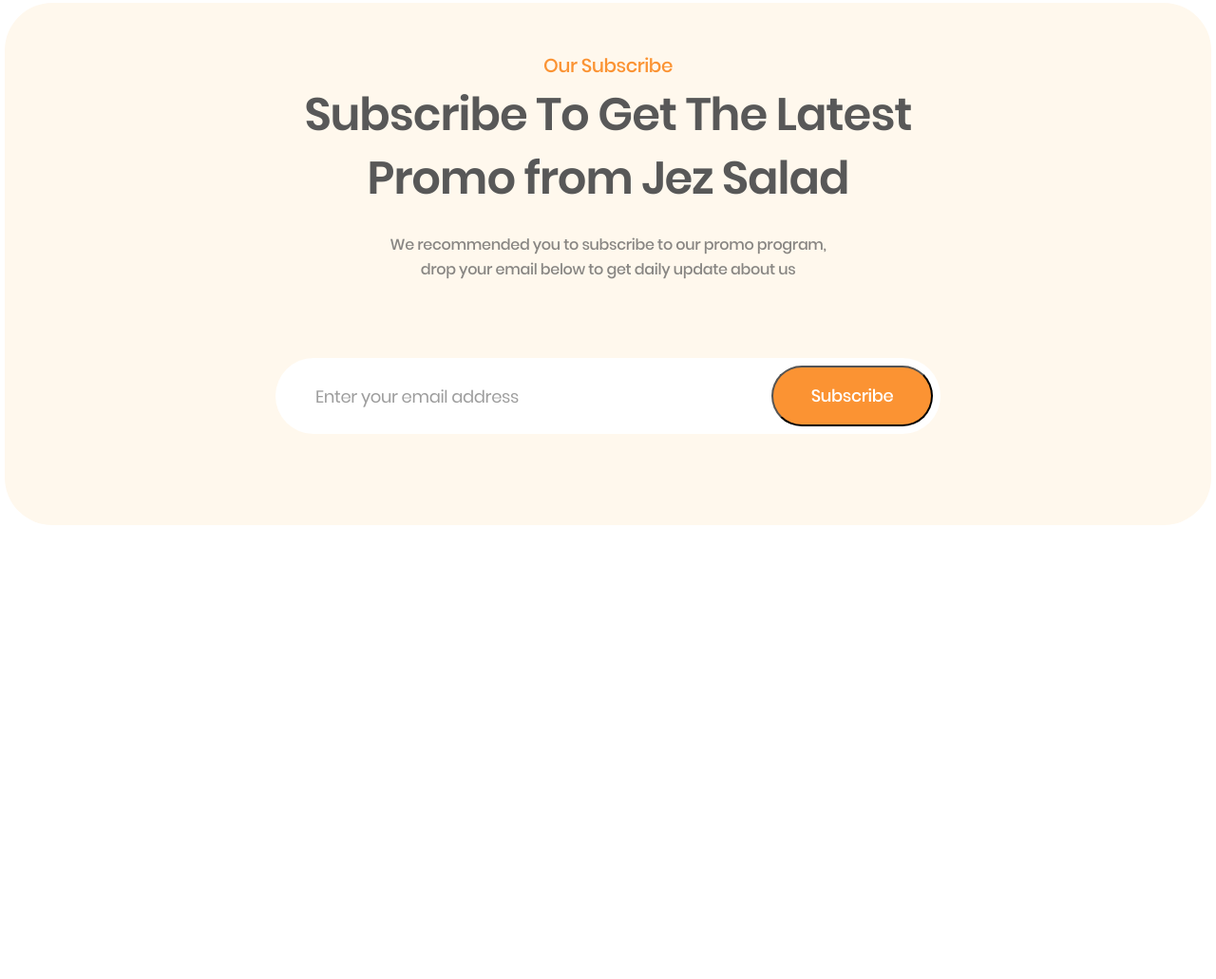
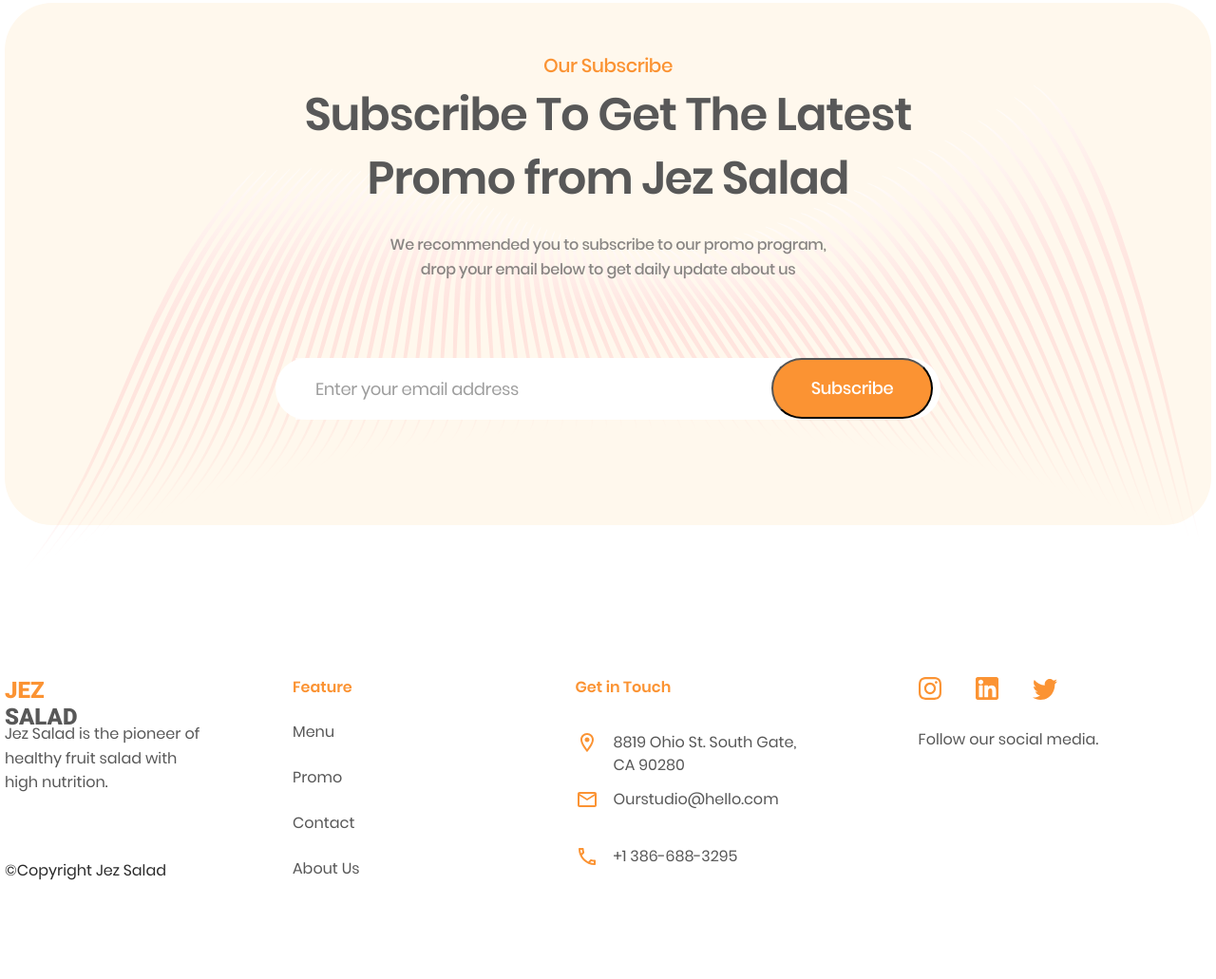
Before and after one commit to koniro/A2Design__internship, a website: page index.html in a window 1280 px wide. Shown: the part 3589-4620 px from the top of the page at 95% size. Before the commit the page ends 4142 px from the top, so only its background shows below. Drawn offline with nearby package versions, Linux system fonts and the light colour scheme; files whose address does not match are found by name.

Commit message:
page done in static form, then working on fucntionality

```diff
--- a/index.html
+++ b/index.html
@@ -344,9 +344,66 @@
                         <button type="submit" class="sub__form--btn">Subscribe</button>
                     </form>
                 </div>
+                <img src="./src/images/w2.svg" alt="" class="bg__wave">
             </div>
         </div>
     </section>
+    <footer>
+        <div class="container">
+            <div class="footer__content">
+                <div class="company__info">
+                    <h3 class="footer__h3">
+                        <span class="span__orange">JEZ</span> SALAD
+                    </h3>
+                    <p class="footer__p1">
+                        Jez Salad is the pioneer of
+                        healthy fruit salad with<br>
+                        high nutrition.
+                    </p>
+                    <p class="footer__p2">
+                        ©Copyright Jez Salad
+                    </p>
+                </div>
+                <div class="footer__menu">
+                    <h4 class="footer__h4">
+                        <span class="span__orange">Feature</span>
+                    </h4>
+                    <ul class="footer__ul__menu">
+                        <li class="fm__item">Menu</li>
+                        <li class="fm__item">Promo</li>
+                        <li class="fm__item">Contact</li>
+                        <li class="fm__item">About Us</li>
+                    </ul>
+                </div>
+                <div class="contact__info">
+                    <h4 class="footer__h4">
+                        <span class="span__orange">Get in Touch</span>
+                    </h4>
+                    <div class="contact__item">
+                        <img src="./src/icons/adr.svg" alt="" class="contact__img">
+                        <p class="contact__p">8819 Ohio St. South Gate,
+                            CA 90280</p>
+                    </div>
+                    <div class="contact__item">
+                        <img src="./src/icons/email.svg" alt="" class="contact__img">
+                        <p class="contact__p">Ourstudio@hello.com</p>
+                    </div>
+                    <div class="contact__item">
+                        <img src="./src/icons/phone.svg" alt="" class="contact__img">
+                        <p class="contact__p">+1 386-688-3295</p>
+                    </div>
+                </div>
+                <div class="media">
+                    <img src="./src/icons/inst.svg" alt="" class="media__icon" id="inst">
+                    <img src="./src/icons/linkedin.svg" alt="" class="media__icon" id="linkedin">
+                    <img src="./src/icons/twitter.svg" alt="" class="media__icon" id="twitter">
+                    <p class="media__p">
+                        Follow our social media.
+                    </p>
+                </div>
+            </div>
+        </div>
+    </footer>
 </main>
 </body>
 </html>
--- a/styles/style.css
+++ b/styles/style.css
@@ -1606,7 +1606,7 @@
 }
 
 .sub__form--text {
-
+    z-index: 3;
 }
 
 .sub__form--p1 {
@@ -1682,7 +1682,7 @@
 
     width: 700px;
     height: 80px;
-
+    z-index: 3;
 
     background: #FFFFFF;
     box-shadow: 0px 8px 20px -30px rgba(151, 109, 0, 0.08);
@@ -1769,3 +1769,179 @@
     color: #FFFFFF;
 
 }
+
+.bg__wave {
+    z-index: 1;
+    margin-top: -400px;
+    margin-left: -50px;
+    width: 1300px;
+}
+
+.footer__content {
+    height: 218px;
+    display: flex;
+    margin-top: 160px;
+    padding-bottom: 100px;
+}
+
+.company__info {
+    width: 212px;
+    display: flex;
+    flex-direction: column;
+    flex-wrap: nowrap;
+    align-items: flex-start;
+}
+.footer__h3 {
+    width: 124px;
+    height: 28px;
+
+    margin: 0;
+    font-family: 'Roboto';
+    font-style: normal;
+    font-weight: 900;
+    font-size: 24px;
+    line-height: 28px;
+    color: #585858;
+}
+.footer__p1 {
+    width: 212px;
+    height: 78px;
+
+
+    font-family: 'Poppins';
+    font-style: normal;
+    font-weight: 400;
+    font-size: 16px;
+    line-height: 160%;
+    /* or 26px */
+    margin: 19px 0 0 0;
+
+    /* #575757 */
+
+    color: #575757;
+}
+.footer__p2 {
+    width: 172px;
+    height: 24px;
+
+    margin: 67px 0 0 0;
+    font-family: 'Poppins';
+    font-style: normal;
+    font-weight: 400;
+    font-size: 16px;
+    line-height: 150%;
+    /* identical to box height, or 24px */
+
+
+    /* #2B2B2B */
+
+    color: #2B2B2B;
+}
+
+.footer__menu {
+    margin-left: 91px;
+}
+.footer__h4 {
+
+    height: 22px;
+
+    margin: 0 ;
+    font-family: 'Poppins';
+    font-style: normal;
+    font-weight: 600;
+    font-size: 16px;
+    line-height: 22px;
+    /* identical to box height, or 138% */
+
+    font-feature-settings: 'pnum' on, 'lnum' on;
+}
+.footer__ul__menu {
+    margin: 3px 0 0 0;
+}
+.fm__item {
+
+    height: 24px;
+
+    margin: 24px 0 0 0;
+    font-family: 'Poppins';
+    font-style: normal;
+    font-weight: 400;
+    font-size: 16px;
+    line-height: 150%;
+    /* identical to box height, or 24px */
+
+
+    /* #575757 */
+
+    color: #575757;
+}
+
+ul {
+    list-style-type: none;
+    padding: 0;
+}
+
+
+.contact__info {
+    margin-left: 227px;
+    display: flex;
+    flex-direction: column;
+    flex-wrap: nowrap;
+}
+.contact__item {
+    width: 237px;
+    max-height: 25px;
+    margin: 35px 0 0 0;
+    display: flex;
+    flex-direction: row;
+    flex-wrap: nowrap;
+}
+.contact__p {
+
+    height: 48px;
+
+    margin:0 0 0 16px ;
+    font-family: 'Poppins';
+    font-style: normal;
+    font-weight: 400;
+    font-size: 16px;
+    line-height: 150%;
+    /* or 24px */
+
+
+    /* #575757 */
+
+    color: #575757;
+}
+.contact__img {
+    width: 24px;
+    height: 24px;
+}
+
+
+
+.media {
+    margin-left: 92px;
+
+}
+.media__icon {
+    margin-left: 32px;
+}
+
+.media__p {
+    margin: 26px 0 0 32px;
+    height: 24px;
+
+
+    font-family: 'Poppins';
+    font-style: normal;
+    font-weight: 400;
+    font-size: 16px;
+    line-height: 150%;
+    /* identical to box height, or 24px */
+
+
+    /* #575757 */
+
+    color: #575757;
+    }
```
Also changed, not shown: src/icons/adr.svg (added), src/icons/email.svg (added), src/icons/inst.svg (added), src/icons/linkedin.svg (added), src/icons/phone.svg (added), src/icons/twitter.svg (added), src/images/w2.svg (added).
